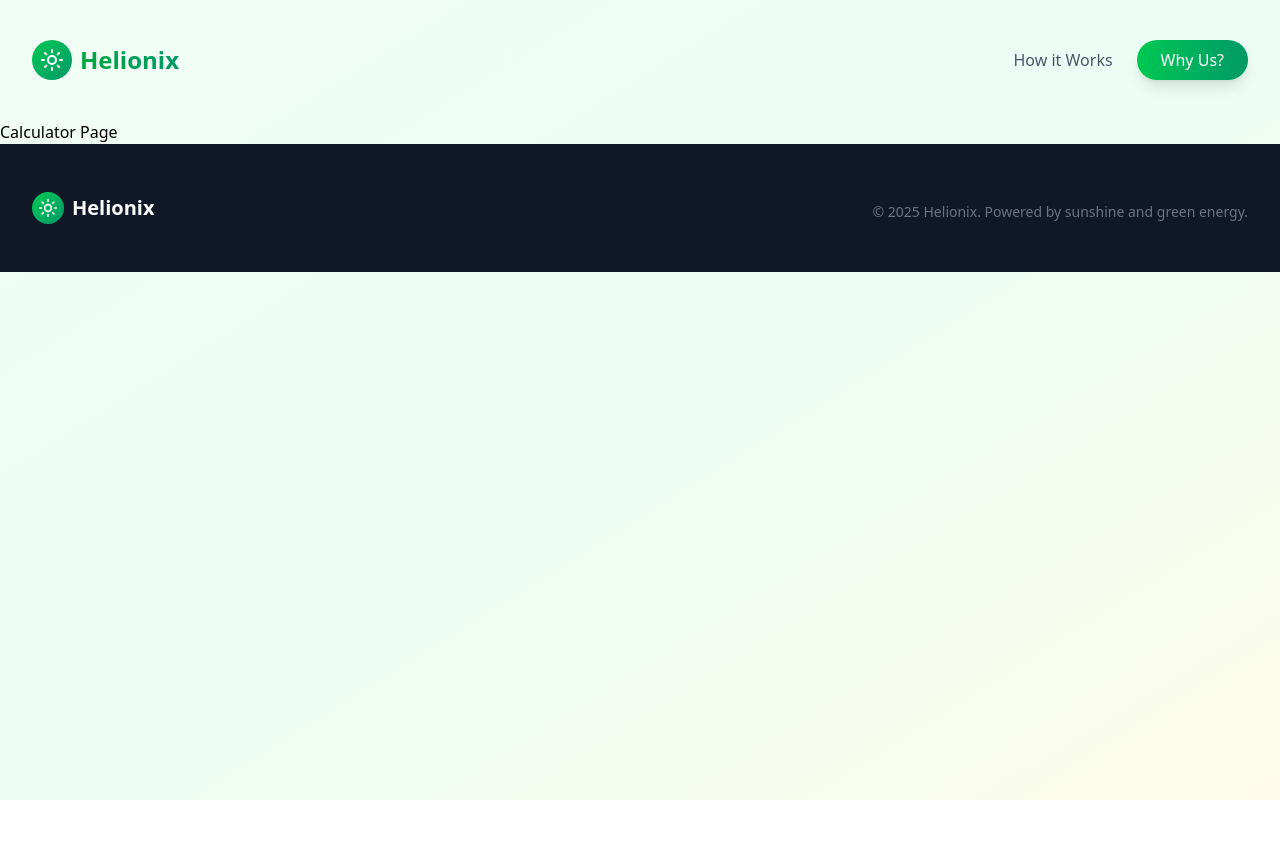
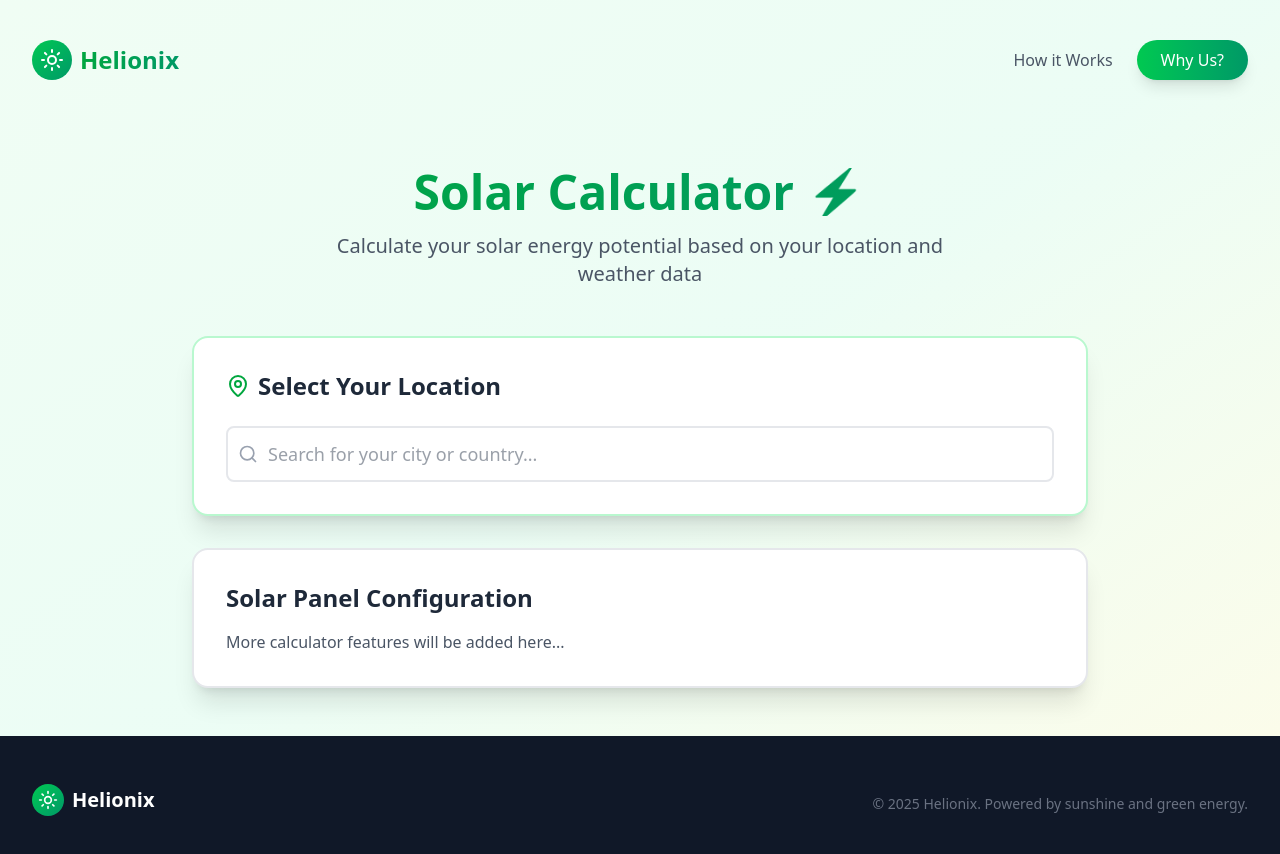
Before and after one commit to realBoltDev/helionix, a React (Vite) app: page /calculator in a window 1280 px wide. Shown: the top 854 px of the page. Before the commit the page ends 800 px from the top, so only its background shows below. Built offline with nearby package versions, Linux system fonts and the light colour scheme.

Commit message:
feat: Add location search

```diff
--- a/src/pages/Calculator.tsx
+++ b/src/pages/Calculator.tsx
@@ -1,5 +1,195 @@
-export default function Calculator() {
-    return (
-        <h2>Calculator Page</h2>
-    )
+"use client"
+
+import { MapPin, Search, X } from "lucide-react"
+import { useState, useEffect } from "react"
+import axios from "axios"
+
+interface Location {
+  id: number
+  name: string
+  country_code: string
+  country: string
+  admin1: string
+  latitude: number
+  longitude: number
 }
+
+export default function CalculatorPage() {
+  const [searchQuery, setSearchQuery] = useState("")
+  const [locations, setLocations] = useState<Location[]>([])
+  const [selectedLocation, setSelectedLocation] = useState<Location | null>(null)
+  const [isSearching, setIsSearching] = useState(false)
+
+  const searchLocation = async (query: string) => {
+    setIsSearching(true)
+
+    try {
+      const response = await axios.get("https://geocoding-api.open-meteo.com/v1/search", {
+        params: {
+          name: query,
+          count: 5,
+          language: "en",
+          format: "json",
+        },
+      })
+
+      setLocations(response.data.results || [])
+    } catch (error) {
+      setLocations([])
+    }
+
+    setIsSearching(false)
+  }
+
+  // Handle search input change. Send API request after 500ms when user stops typing.
+  useEffect(() => {
+    const debounce = setTimeout(() => {
+      if (searchQuery.length >= 2) {
+        searchLocation(searchQuery)
+      } else {
+        setLocations([])
+      }
+    }, 500)
+
+    return () => clearTimeout(debounce)
+  }, [searchQuery])
+
+
+  const handleLocationSelect = (location: Location) => {
+    setSelectedLocation(location)
+    setSearchQuery("")
+    setLocations([])
+  }
+
+  // Clear search input only
+  const clearSearchInput = () => {
+    setSearchQuery("")
+    setLocations([])
+  }
+
+  return (
+    <>
+      <section className="container mx-auto px-4 sm:px-6 lg:px-8 py-8 sm:py-12">
+        <div className="max-w-4xl mx-auto">
+          <div className="text-center mb-8 sm:mb-12">
+            <h1 className="text-3xl sm:text-4xl lg:text-5xl font-bold mb-4 bg-gradient-to-r from-green-600 to-emerald-600 bg-clip-text text-transparent">
+              Solar Calculator ⚡
+            </h1>
+            <p className="text-lg sm:text-xl text-gray-600 max-w-2xl mx-auto">
+              Calculate your solar energy potential based on your location and weather data
+            </p>
+          </div>
+
+          <div className="bg-white rounded-2xl shadow-xl p-6 sm:p-8 border-2 border-green-200 mb-8">
+            <h2 className="text-2xl font-bold text-gray-800 mb-6 flex items-center">
+              <MapPin className="w-6 h-6 text-green-600 mr-2" />
+              Select Your Location
+            </h2>
+
+            <div className="relative">
+              <div className="relative">
+                <Search className="absolute left-3 top-1/2 transform -translate-y-1/2 w-5 h-5 text-gray-400" />
+                <input
+                  type="text"
+                  value={searchQuery}
+                  onChange={(e) => setSearchQuery(e.target.value)}
+                  placeholder="Search for your city or country..."
+                  className="w-full pl-10 pr-10 py-3 border-2 border-gray-200 rounded-lg focus:border-green-500 focus:outline-none text-gray-700 text-lg"
+                />
+                {searchQuery && (
+                  <button
+                    onClick={clearSearchInput}
+                    className="absolute right-3 top-1/2 transform -translate-y-1/2 text-gray-400 hover:text-gray-600"
+                  >
+                    <X className="w-5 h-5" />
+                  </button>
+                )}
+              </div>
+
+              {/* Show loading indicator while sending API request*/}
+              {isSearching && (
+                <div className="absolute right-12 top-1/2 transform -translate-y-1/2">
+                  <div className="animate-spin rounded-full h-5 w-5 border-b-2 border-green-600"></div>
+                </div>
+              )}
+
+              {/* Location search suggestions list */}
+              {locations.length > 0 && searchQuery.length >= 2 && (
+                <div className="absolute top-full left-0 right-0 mt-2 bg-white border-2 border-gray-200 rounded-lg shadow-lg z-10 max-h-60 overflow-y-auto">
+                  <ul className="py-2">
+                    {locations.map((location) => (
+                      <li key={location.id}>
+                        <button
+                          onClick={() => handleLocationSelect(location)}
+                          className="w-full text-left px-4 py-3 hover:bg-green-50 transition-colors border-b border-gray-100 last:border-b-0"
+                        >
+                          <div className="flex items-center">
+                            <img
+                              src={`https://flagcdn.com/w40/${location.country_code.toLowerCase()}.png`}
+                              alt={`${location.country} flag`}
+                              className="w-5 h-4 mr-3 flex-shrink-0 rounded-sm object-cover"
+                            />
+                            <div>
+                              <div className="font-medium text-gray-800">{location.name}</div>
+                              <div className="text-sm text-gray-500">
+                                {location.admin1}, {location.country} ({Math.abs(location.latitude)}°{location.latitude >= 0 ? 'N' : 'S'} {Math.abs(location.longitude)}°{location.longitude >= 0 ? 'E' : 'W'})
+                              </div>
+                            </div>
+                          </div>
+
+                        </button>
+                      </li>
+                    ))}
+                  </ul>
+                </div>
+              )}
+            </div>
+
+            {/* Display data of selected location */}
+            {selectedLocation && (
+              <div className="mt-6 p-4 bg-green-50 border-2 border-green-200 rounded-lg">
+                <h3 className="text-lg font-semibold text-green-800 mb-2 flex items-center">
+                  <MapPin className="w-5 h-5 mr-2" />
+                  Selected Location
+                </h3>
+                <div className="grid grid-cols-1 sm:grid-cols-2 gap-4">
+                  <div>
+                    <p className="text-green-700">
+                      <span className="font-medium">Location:</span> {selectedLocation.name}
+                    </p>
+                    <p className="text-green-700">
+                      <span className="font-medium">Country:</span> {selectedLocation.country}
+                    </p>
+                  </div>
+                  <div>
+                    <p className="text-green-700">
+                      <span className="font-medium">Latitude:</span> {Math.abs(selectedLocation.latitude)}°{selectedLocation.latitude >= 0 ? 'N' : 'S'}
+                    </p>
+                    <p className="text-green-700">
+                      <span className="font-medium">Longitude:</span> {Math.abs(selectedLocation.longitude)}°{selectedLocation.longitude >= 0 ? 'E' : 'W'}
+                    </p>
+                  </div>
+                </div>
+              </div>
+            )}
+
+
+            {searchQuery.length > 0 && searchQuery.length < 2 && (
+              <p className="mt-2 text-sm text-gray-500">Type at least 2 characters to search for locations</p>
+            )}
+
+            {searchQuery.length >= 2 && locations.length === 0 && !isSearching && !selectedLocation && (
+              <p className="mt-2 text-sm text-gray-500">No locations found. Try a different search term.</p>
+            )}
+          </div>
+
+
+          <div className="bg-white rounded-2xl shadow-xl p-6 sm:p-8 border-2 border-gray-200">
+            <h2 className="text-2xl font-bold text-gray-800 mb-4">Solar Panel Configuration</h2>
+            <p className="text-gray-600">More calculator features will be added here...</p>
+          </div>
+        </div>
+      </section>
+    </>
+  )
+}
```
